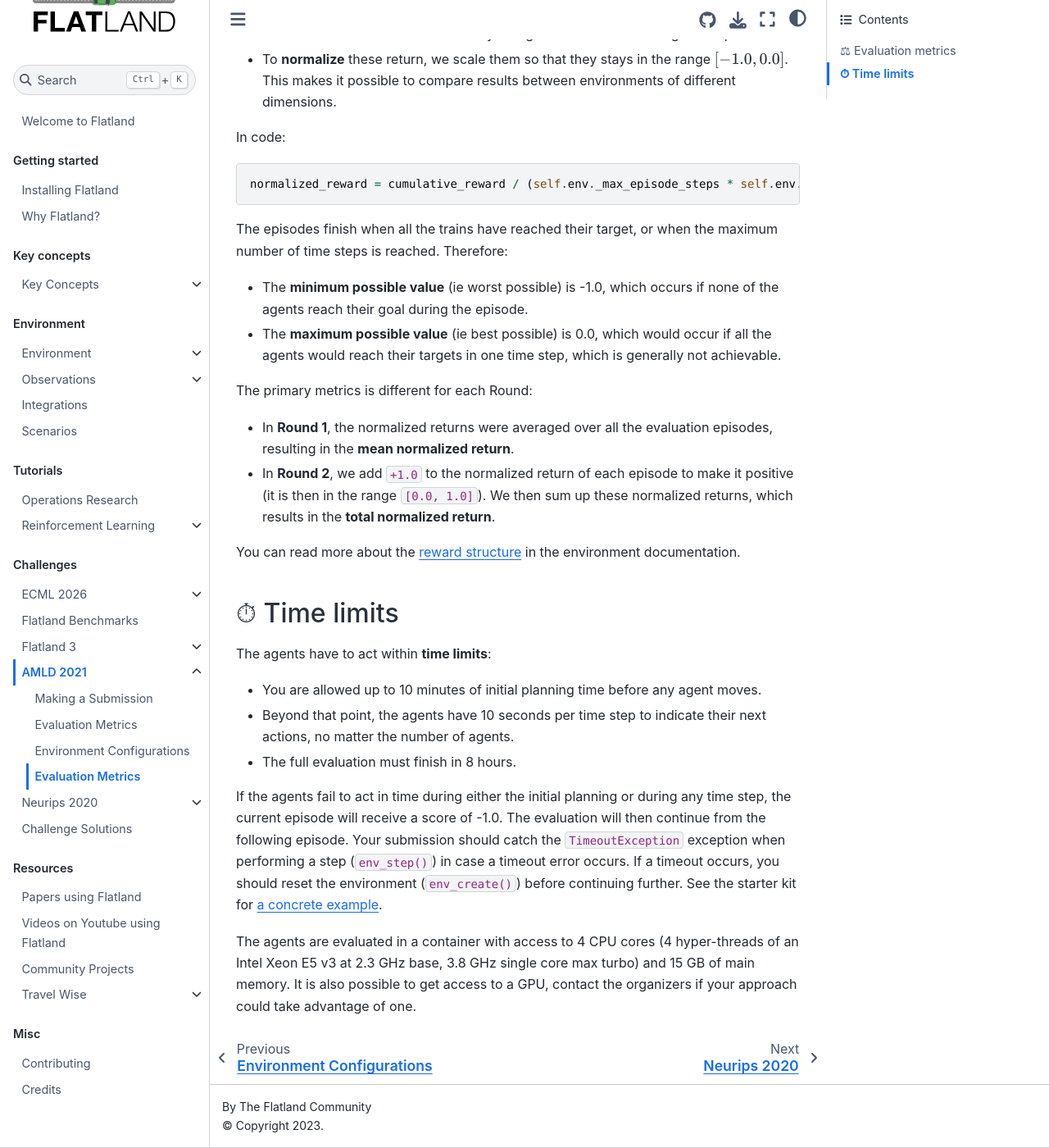
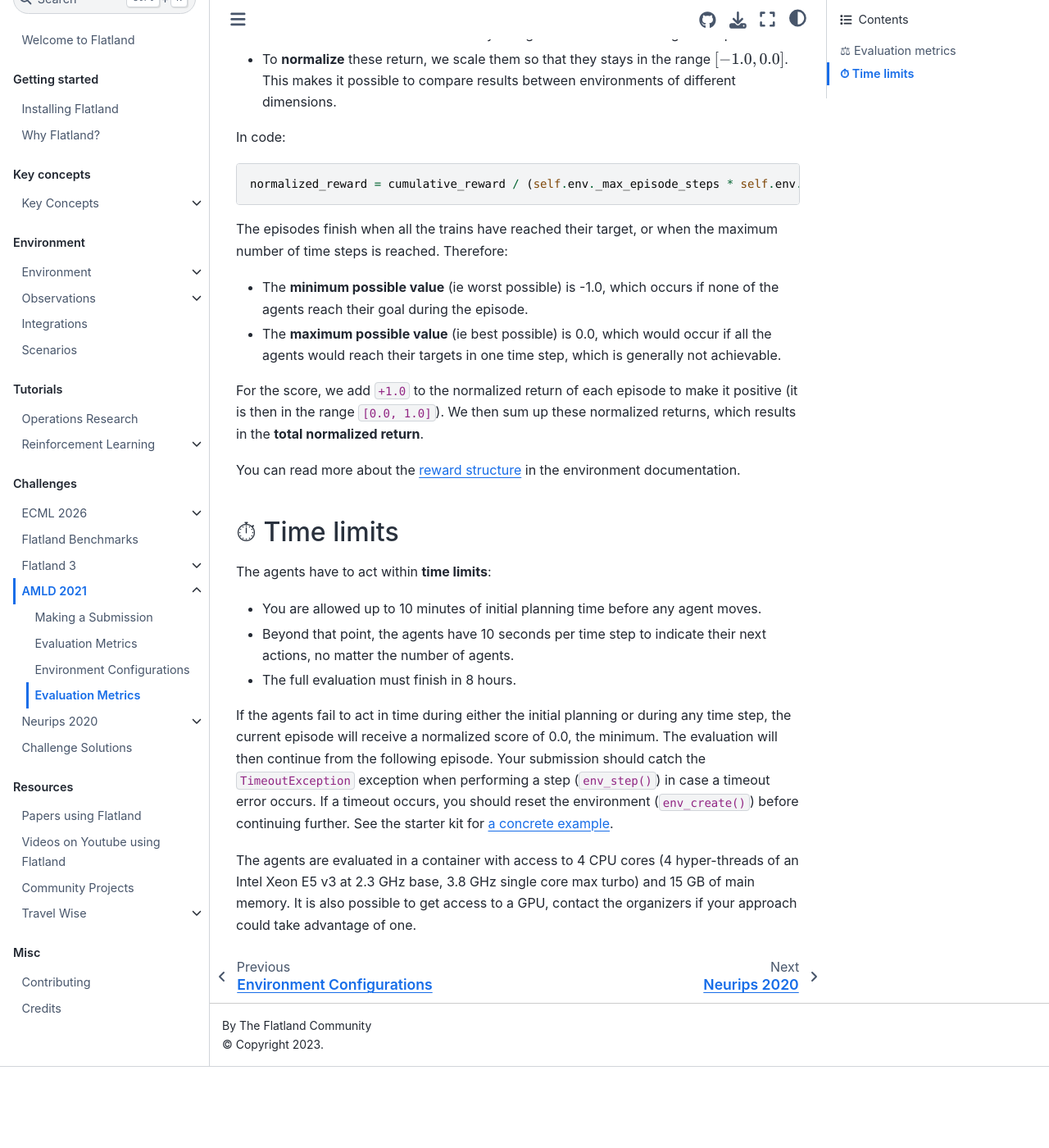
Before and after one commit to flatland-association/flatland-book, a Jupyter Book: the page built from challenges/amld2021/prize-and-metrics.md, in a window 1280 px wide and 1400 px high, scrolled down 444 px. Shown: the whole window at 82% size. Built offline with Jupyter Book 1.0.4 settings and Sphinx 7.4.7 and the Sphinx Book theme 1.1.4, drawn with Linux system fonts in a browser that asks for light colours; pages that are not in the unit, such as notebooks, are missing from menus; after the commit the page ends 1745 px from its top, so only the background shows below that; some of the changed text lies outside the part shown.

Commit message:
docs(challenges): fix contradictions in historical challenge pages.
Co-Authored-By: Claude Opus 5.5 <noreply@anthropic.com>

```diff
--- a/challenges/amld2021/prize-and-metrics.md
+++ b/challenges/amld2021/prize-and-metrics.md
@@ -1,7 +1,7 @@
 Evaluation Metrics
 ==================
 
-The **[AMLD 2021 challenge](https://www.aicrowd.com/challenges/flatland)** is the newest competition around the Flatland environment.
+The **[AMLD 2021 challenge](https://www.aicrowd.com/challenges/flatland-amld-2021)** was a competition around the Flatland environment.
 
 In this edition, we are encouraging participants to develop innovative solutions that leverage **reinforcement learning**. The evaluation metrics and prize distribution are designed accordingly.
 
@@ -26,9 +26,7 @@ The episodes finish when all the trains have reached their target, or when the m
 - The **minimum possible value** (ie worst possible) is -1.0, which occurs if none of the agents reach their goal during the episode.
 - The **maximum possible value** (ie best possible) is 0.0, which would occur if all the agents would reach their targets in one time step, which is generally not achievable.
 
-The primary metrics is different for each Round:
-- In **Round 1**, the normalized returns were averaged over all the evaluation episodes, resulting in the **mean normalized return**.
-- In **Round 2**, we add `+1.0` to the normalized return of each episode to make it positive (it is then in the range `[0.0, 1.0]`). We then sum up these normalized returns, which results in the **total normalized return**.
+For the score, we add `+1.0` to the normalized return of each episode to make it positive (it is then in the range `[0.0, 1.0]`). We then sum up these normalized returns, which results in the **total normalized return**.
 
 You can read more about the [reward structure](../../environment/environment/rewards.md) in the environment documentation.
 
@@ -41,6 +39,6 @@ The agents have to act within **time limits**:
 - Beyond that point, the agents have 10 seconds per time step to indicate their next actions, no matter the number of agents.
 - The full evaluation must finish in 8 hours.
 
-If the agents fail to act in time during either the initial planning or during any time step, the current episode will receive a score of -1.0. The evaluation will then continue from the following episode. Your submission should catch the `TimeoutException` exception when performing a step (`env_step()`) in case a timeout error occurs. If a timeout occurs, you should reset the environment (`env_create()`) before continuing further. See the starter kit for [a concrete example](https://gitlab.aicrowd.com/flatland/neurips2020-flatland-starter-kit/blob/master/run.py#L184).
+If the agents fail to act in time during either the initial planning or during any time step, the current episode will receive a normalized score of 0.0, the minimum. The evaluation will then continue from the following episode. Your submission should catch the `TimeoutException` exception when performing a step (`env_step()`) in case a timeout error occurs. If a timeout occurs, you should reset the environment (`env_create()`) before continuing further. See the starter kit for [a concrete example](https://gitlab.aicrowd.com/flatland/neurips2020-flatland-starter-kit/blob/master/run.py#L184).
 
 The agents are evaluated in a container with access to 4 CPU cores (4 hyper-threads of an Intel Xeon E5 v3 at 2.3 GHz base, 3.8 GHz single core max turbo) and 15 GB of main memory. It is also possible to get access to a GPU, contact the organizers if your approach could take advantage of one.
```
Also changed, not shown: challenges/amld2021/eval.md (+3 -5 lines), challenges/flatland3/eval.md (+1 -1 lines), challenges/neurips2020/faq.md (+2 -2 lines).
